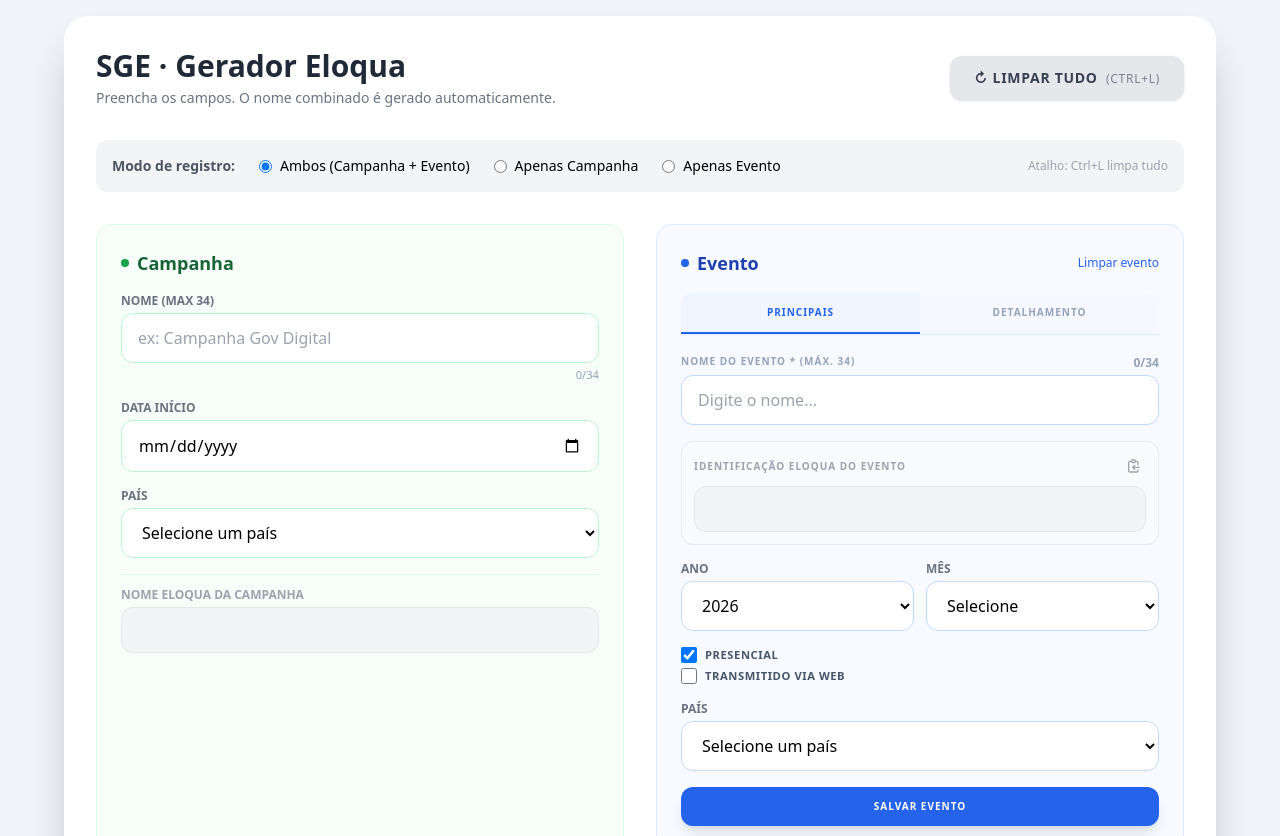
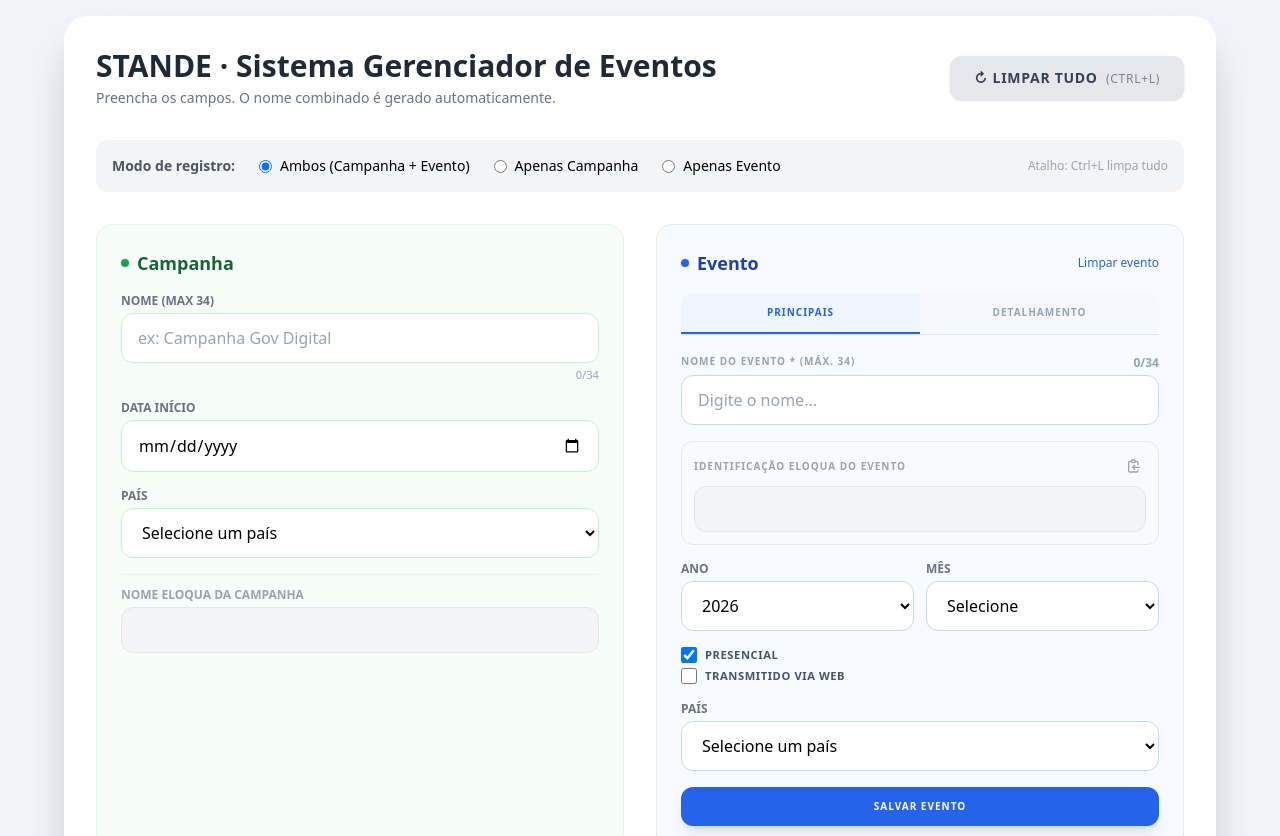
Before and after one commit to ikmaciel/eventos, a plain HTML site: page index.html in a window 1280 px wide. Shown: the top 836 px of the page. Drawn offline with nearby package versions, Linux system fonts and the light colour scheme; a script that the page names is missing.

Commit message:
Update index.html

```diff
--- a/index.html
+++ b/index.html
@@ -196,7 +196,7 @@
     <!-- Cabeçalho com botão de reset e atalho -->
     <div class="flex flex-col sm:flex-row items-center justify-between gap-4">
       <div class="text-center sm:text-left">
-        <h1 class="text-3xl font-black text-gray-800">SGE · Gerador Eloqua</h1>
+        <h1 class="text-3xl font-black text-gray-800">STANDE · Sistema Gerenciador de Eventos</h1>
         <p class="text-sm text-gray-500 mt-1">Preencha os campos. O nome combinado é gerado automaticamente.</p>
       </div>
       <button id="resetBtn"
```
